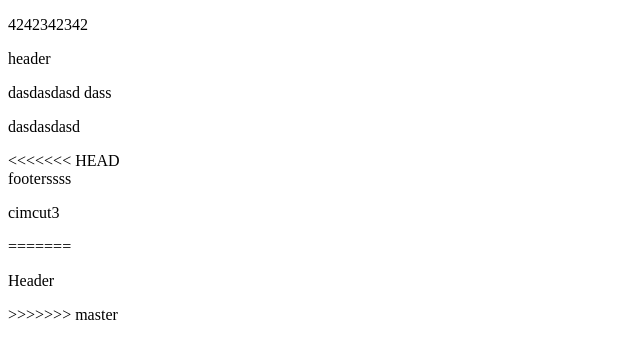
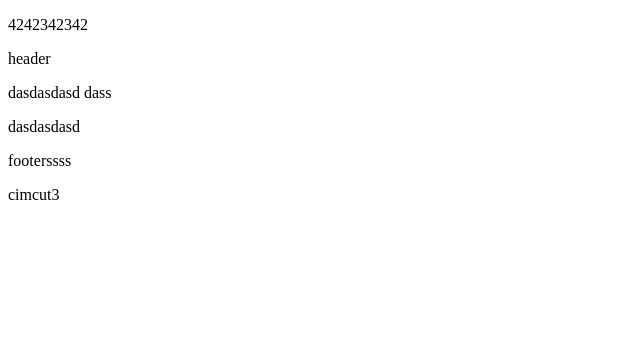
Before and after one commit to cimcut3/cimcut3, a plain HTML site: page index.html in a window 1280 px wide. Shown: the whole page, without its empty margins (0-640 px from the left). Drawn offline with Linux system fonts and the light colour scheme.

Commit message:
them file taofile.css

```diff
--- a/index.html
+++ b/index.html
@@ -13,7 +13,6 @@
     dasdasdasd
     dass
     <p>dasdasdasd</p>
-<<<<<<< HEAD
 
     <footer>
         footerssss
@@ -21,12 +20,5 @@
 
     <p>cimcut3</p>
 
-=======
-    <header>
-        <p>Header</p>
-    </header>
-
-    <!-- Them -->
->>>>>>> master
 </body>
 </html>
--- /dev/null
+++ b/taofile.css
@@ -0,0 +1 @@
+/* Tao nhanh taofile va tao file taofile.css */
```
